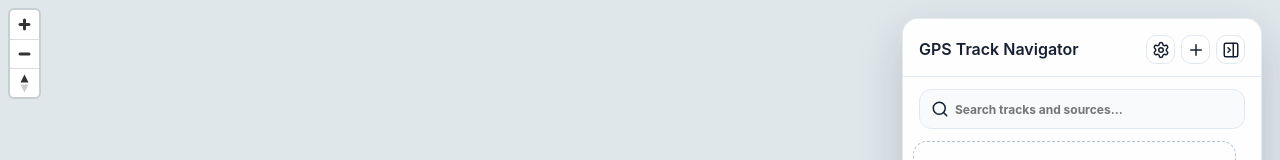
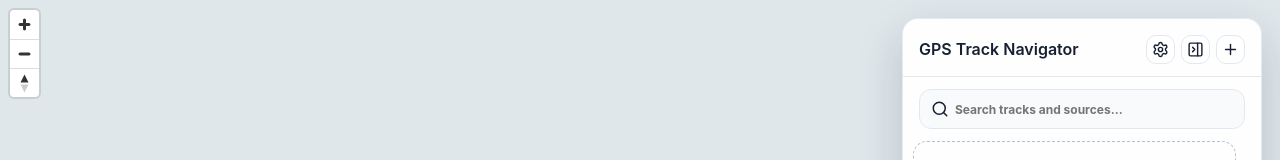
Before and after one commit to Sergek888/TrackTrim, a React (Vite) app: page / in a window 1280 px wide. Shown: the top 160 px of the page. Built offline with nearby package versions, Linux system fonts and the light colour scheme; no server answers.

Commit message:
Center sidebar icons and reorder actions

```diff
--- a/src/index.css
+++ b/src/index.css
@@ -777,8 +777,8 @@ a:focus-visible {
 
 .sidebar-action-button > svg {
   display: block;
-  width: 18px;
-  height: 18px;
+  width: 17px;
+  height: 17px;
   margin: 0;
 }
 
--- a/src/ui/components/TrackSidebar.tsx
+++ b/src/ui/components/TrackSidebar.tsx
@@ -89,6 +89,15 @@ export default function TrackSidebar({
                 <Settings aria-hidden="true" />
               </button>
               <button
+                className="icon-button sidebar-action-button"
+                type="button"
+                aria-label="Close navigation panel"
+                title="Close navigation panel"
+                onClick={onToggleCollapsed}
+              >
+                <PanelRightClose aria-hidden="true" />
+              </button>
+              <button
                 className="icon-button sidebar-action-button add-source-button"
                 type="button"
                 aria-label="Add source"
@@ -96,15 +105,6 @@ export default function TrackSidebar({
                 onClick={onAddSourceClick}
               >
                 <Plus aria-hidden="true" />
-              </button>
-              <button
-                className="icon-button sidebar-action-button"
-                type="button"
-                aria-label="Close navigation panel"
-                title="Close navigation panel"
-                onClick={onToggleCollapsed}
-              >
-                <PanelRightClose aria-hidden="true" />
               </button>
             </div>
           )}
```
